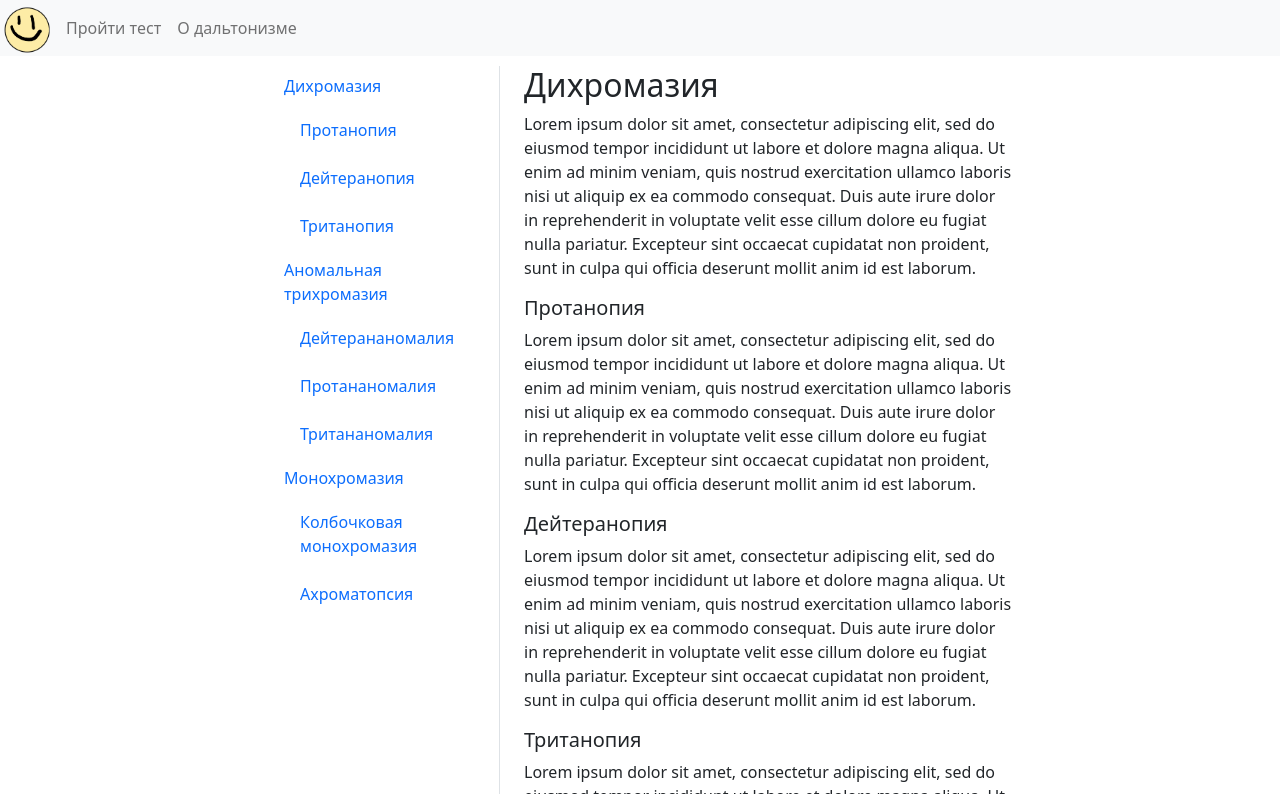
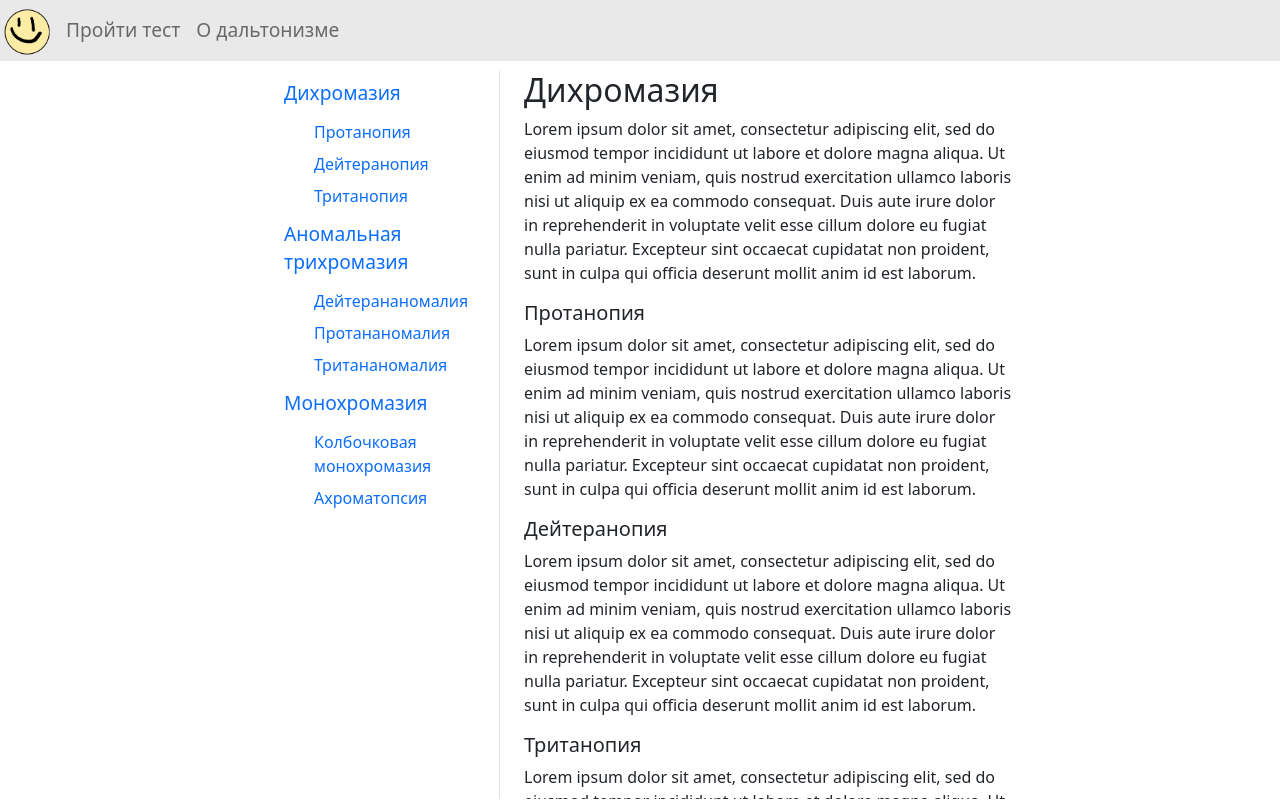
Before and after one commit to maksimstepnov123/--, a plain HTML site: page aboutcolorblindness.html in a window 1280 px wide. Drawn offline with nearby package versions, Linux system fonts and the light colour scheme.

Commit message:
changed main navbar color + changed how scroll spy works

```diff
--- a/aboutcolorblindness.html
+++ b/aboutcolorblindness.html
@@ -12,7 +12,7 @@
 
 <body>
 
-    <nav class="navbar navbar-expand-lg navbar-light bg-light">
+    <nav class="navbar navbar-expand-lg navbar-light colorblindness-navbar">
         <div class="container-fluid">
             <a class="navbar-brand navbar-icon-contaner" href="index.html"><img src="images/icon.png"
                     class="navbar__icon"></a>
@@ -36,25 +36,25 @@
     <section class="colorblindness-info-section">
         <div class="row scrolling-sections">
             <div class="col-4">
-                <nav id="navbar-example3" class="h-100 flex-column align-items-stretch pe-4 border-end"
-                    style="position:sticky">
+                <nav id="navbar-example3" class="h-100 flex-column align-items-stretch pe-4 border-end">
                     <nav class="nav nav-pills flex-column">
                         <a class="nav-link" href="#item-1">Дихромазия</a>
                         <nav class="nav nav-pills flex-column">
-                            <a class="nav-link ms-3 my-1" href="#item-1-1">Протанопия</a>
-                            <a class="nav-link ms-3 my-1" href="#item-1-2">Дейтеранопия</a>
-                            <a class="nav-link ms-3 my-1" href="#item-1-3">Тританопия</a>
+                            <a class="nav-item-link ms-3 my-1" href="#item-1-1">Протанопия</a>
+                            <a class="nav-item-link ms-3 my-1" href="#item-1-2">Дейтеранопия</a>
+                            <a class="nav-item-link ms-3 my-1" href="#item-1-3">Тританопия</a>
                         </nav>
                         <a class="nav-link" href="#item-2">Аномальная трихромазия</a>
-                        <nav class="nav nav-pills flex-column"></nav>
-                        <a class="nav-link ms-3 my-1" href="#item-2-1">Дейтерананомалия</a>
-                        <a class="nav-link ms-3 my-1" href="#item-2-2">Протананомалия</a>
-                        <a class="nav-link ms-3 my-1" href="#item-2-3">Тритананомалия</a>
-                    </nav>
-                    <a class="nav-link" href="#item-3">Монохромазия</a>
-                    <nav class="nav nav-pills flex-column">
-                        <a class="nav-link ms-3 my-1" href="#item-3-1">Колбочковая монохромазия</a>
-                        <a class="nav-link ms-3 my-1" href="#item-3-2">Ахроматопсия</a>
+                        <nav class="nav nav-pills flex-column">
+                            <a class="nav-item-link ms-3 my-1" href="#item-2-1">Дейтерананомалия</a>
+                            <a class="nav-item-link ms-3 my-1" href="#item-2-2">Протананомалия</a>
+                            <a class="nav-item-link ms-3 my-1" href="#item-2-3">Тритананомалия</a>
+                        </nav>
+                        <a class="nav-link" href="#item-3">Монохромазия</a>
+                        <nav class="nav nav-pills flex-column">
+                            <a class="nav-item-link ms-3 my-1" href="#item-3-1">Колбочковая монохромазия</a>
+                            <a class="nav-item-link ms-3 my-1" href="#item-3-2">Ахроматопсия</a>
+                        </nav>
                     </nav>
                 </nav>
                 </nav>
@@ -62,7 +62,7 @@
 
             <div class="col-8">
                 <div data-bs-spy="scroll" data-bs-target="#navbar-example3" data-bs-smooth-scroll="true"
-                    class="scrollspy-example-2" tabindex="0">
+                    data-bs-threshold="0" class="scrollspy-example-2" tabindex="0">
                     <div id="item-1">
                         <h2>Дихромазия</h2>
                         <p>Lorem ipsum dolor sit amet, consectetur adipiscing elit, sed do eiusmod tempor incididunt ut
--- a/style.css
+++ b/style.css
@@ -52,3 +52,16 @@
     align-items: center;
     flex-direction: column;
 }
+
+.colorblindness-navbar {
+    background-color: rgb(233, 233, 233) !important;
+}
+
+.nav-item-link {
+    text-decoration: none;
+    padding-left: 30px;
+}
+
+.nav-link {
+    font-size: larger;
+}
```
Also changed, not shown: index.html (+1 -1 lines).
